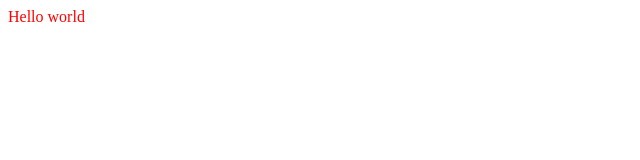
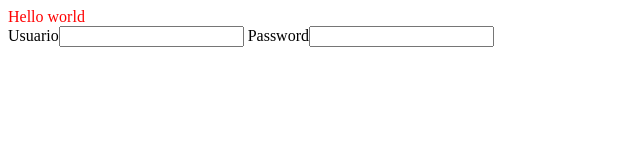
Before and after one commit to rbaltasarSanpru/ProyectoTICII, a plain HTML site: page index.html in a window 1280 px wide. Shown: the whole page, without its empty margins (0-640 px from the left). Drawn offline with Linux system fonts and the light colour scheme.

Commit message:
Añado formulario de login

```diff
--- a/index.html
+++ b/index.html
@@ -11,6 +11,10 @@
 <body>
   <span class="letrasK">Hello world</span>
   <script src="script.js"></script>
+  <div class="login-box">
+    <label>Usuario</label><input type="text">
+    <label>Password</label><input type="password">
+  </div>
 </body>
 
 </html>
```
